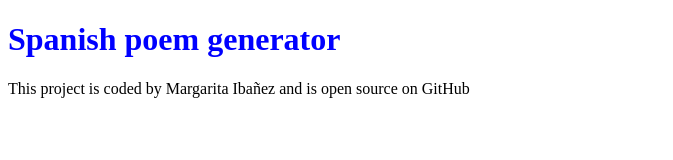
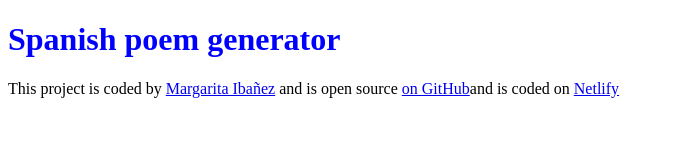
Before and after one commit to Margarita827/AI-Poem-generator, a plain HTML site: page index.html in a window 1280 px wide. Shown: the whole page, without its empty margins (0-673 px from the left). Drawn offline with Linux system fonts and the light colour scheme.

Commit message:
Footer added

```diff
--- a/index.html
+++ b/index.html
@@ -9,7 +9,7 @@
 </head>
 <body>
     <h1>Spanish poem generator</h1>
-    <footer>This project is coded by Margarita Ibañez and is open source on GitHub</footer>
+    <footer>This project is coded by <a href="https://github.com/Margarita827" target="_blank">Margarita Ibañez</a> and is open source <a href="https://github.com/Margarita827/AI-Poem-generator" target="_blank">on GitHub</a>and is coded on <a href="https://app.netlify.com/teams/margarita827/sites" target="_blank">Netlify</a></footer>
     <script src="src/index.js"></script>
 </body>
 </html>
```
